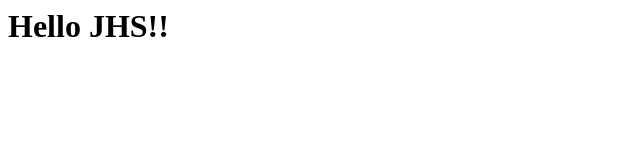
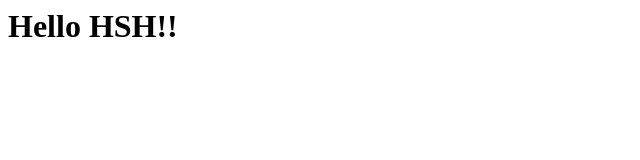
Before and after one commit to SeokHwan13/github-action-test, a plain HTML site: page index.html in a window 1280 px wide. Shown: the full height of the page, 0-640 px from the left. Drawn offline with Linux system fonts and the light colour scheme.

Commit message:
Change greeting from 'JHS' to 'HSH'

```diff
--- a/index.html
+++ b/index.html
@@ -1 +1 @@
-<h1>Hello JHS!!</h1>
+<h1>Hello HSH!!</h1>
```
